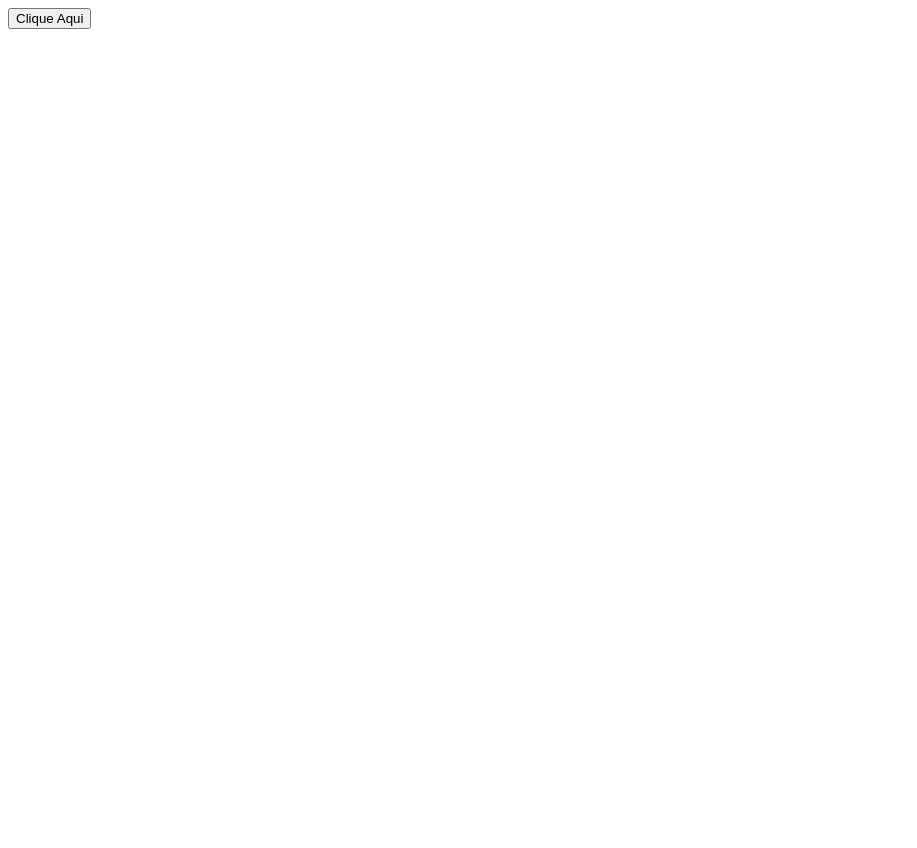
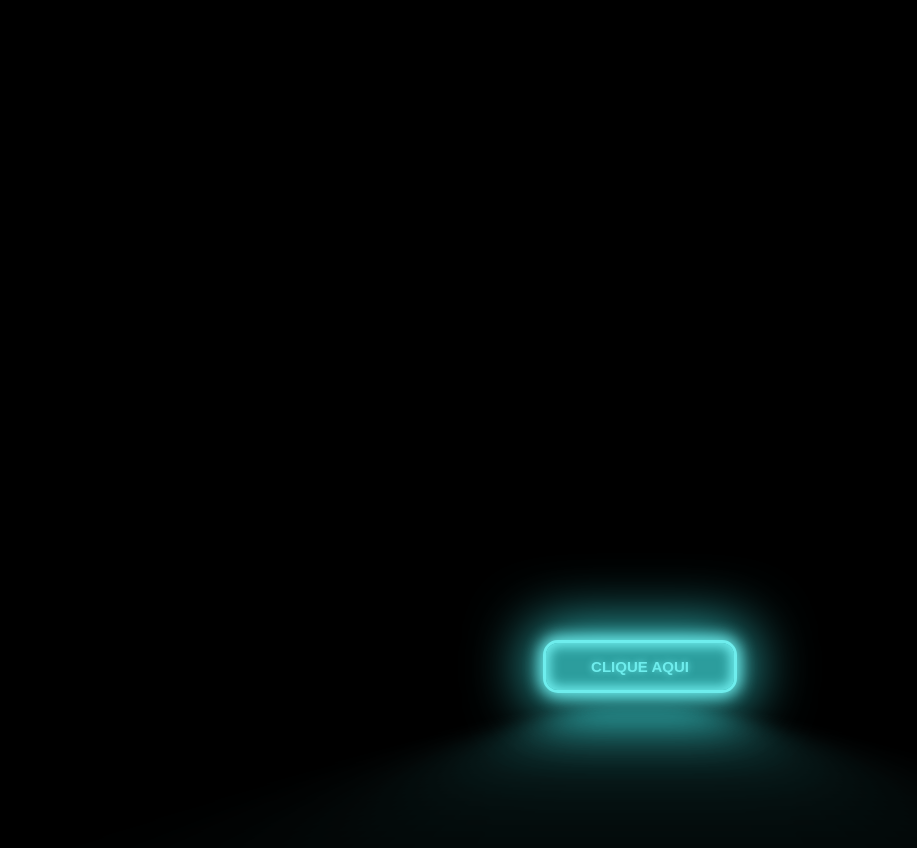
Before and after one commit to wevlob1/mini-projetos-com-css-puro, a plain HTML site: page Button-hover-neon/index.html in a window 1280 px wide. Shown: the top 848 px of the page, without its empty margins (0-917 px from the left). Before the commit the page ends 800 px from the top, so only its background shows below. Drawn offline with Linux system fonts and the light colour scheme.

Commit message:
Update index.html

```diff
--- a/Button-hover-neon/index.html
+++ b/Button-hover-neon/index.html
@@ -4,14 +4,65 @@
     <meta charset="UTF-8">
     <meta http-equiv="X-UA-Compatible" content="IE=edge">
     <meta name="viewport" content="width=device-width, initial-scale=1.0">
-    <title>hover brilhante</title>
+    <title>hover Neon Brilhante</title>
     <style>
+        body{
+            background-color: black;
+            display: flex;
+            justify-content: center;
+            margin: 50% auto;
+        }
         .btn-neon{
-
+            position: relative;
+            padding: 1em 3em;
+            color: rgb(110,237,237);
+            font-size: 15px;
+            font-weight: bold;
+            text-transform:uppercase;
+            text-shadow: 0 0 0.5em rgb(110,237,237);
+            background-color: rgb(44,157,157);
+            border: 0.25em solid rgb(110,237,237);
+            border-radius: 1em;
+            box-shadow: 0 0 1em 0.25em rgb(110,237,237),
+                        0 0 4em 1em rgba(65,243,243,0.781),
+                        inset 0 0 0.75em 0.25em rgb(110,237,237);
+            outline: none;
+            cursor: pointer;
+            transition: all 0.3s;
+        }
+        .btn-neon::after{
+            content: "";
+            position: absolute;
+            top: 120%;
+            left: 0;
+            height: 100%;
+            width: 100%;
+            background-color: rgba(65,243,243,0.781);
+            filter: blur(2em);
+            opacity: 0.7;
+            pointer-events: none;
+            transform: perspective(2em)
+                        rotateX(35deg)
+                        scale(1,0.6);
+        }
+        .btn-neon:hover{
+            color: rgb(44,157,157);
+            background-color: rgb(110,237,237);
+            box-shadow: 0 0 1em 0.25em rgb(110,237,237),
+                        0 0 4em 2em rgba(65,243,243,0.781),
+                        inset 0 0 0.75em 0.25em rgb(110,237,237);
+            ;
+        }
+        .btn-neon:active {
+            box-shadow: 0 0 0.6em 0.25em rgb(110,237,237),
+                        0 0 2.5em 2em rgba(65,243,243,0.781),
+                  inset 0 0 0.5em 0.2em rgb(110,237,237);
         }
     </style>
 </head>
 <body>
-    <button class="btn-neon">Clique Aqui</button>
+    <div class="container">
+        <button class="btn-neon">Clique Aqui</button>
+    </div>
 </body>
 </html>
```
